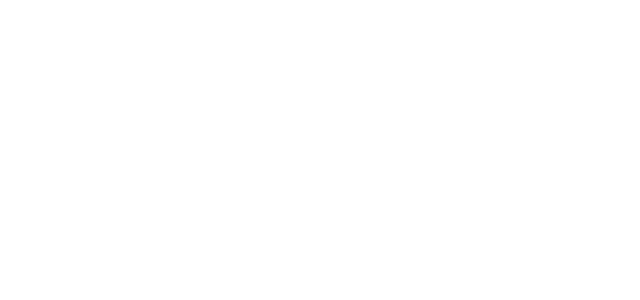
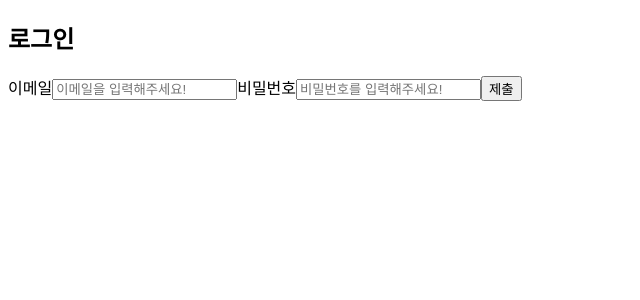
Before and after one commit to seongminn/pre-onboarding-11th-1-16, a React (Create React App) app: page /signin in a window 1280 px wide. Before the commit this address had no page. Shown: the top 300 px of the page, without its empty margins (0-640 px from the left). Built offline with nearby package versions, Linux system fonts and the light colour scheme.

Commit message:
로그인 기능 추가(유효성 검사 전)

```diff
--- a/src/App.tsx
+++ b/src/App.tsx
@@ -1,5 +1,6 @@
 import { Route, Routes } from 'react-router-dom';
 
+import Signin from '@/pages/signin';
 import Signup from '@/pages/signup';
 
 function App() {
@@ -7,6 +8,7 @@
     <div className="App">
       <Routes>
         <Route path="/signup" element={<Signup />} />
+        <Route path="/signin" element={<Signin />} />
       </Routes>
     </div>
   );
--- /dev/null
+++ b/src/pages/signin/index.tsx
@@ -0,0 +1,79 @@
+import axios from 'axios';
+import React, { ChangeEvent, FormEvent, useCallback, useState } from 'react';
+import { useNavigate } from 'react-router-dom';
+
+const Signin = () => {
+  const [email, setEmail] = useState('');
+  const [password, setPassword] = useState('');
+  const navigate = useNavigate();
+
+  const onChangeEmail = (e: ChangeEvent<HTMLInputElement>) => {
+    setEmail(e.target.value);
+  };
+
+  const onChangePassword = (e: ChangeEvent<HTMLInputElement>) => {
+    setPassword(e.target.value);
+  };
+
+  const handleSignIn = useCallback(
+    (e: FormEvent) => {
+      e.preventDefault();
+
+      axios
+        .post(
+          'https://www.pre-onboarding-selection-task.shop/auth/signin',
+          {
+            email,
+            password,
+          },
+          {
+            headers: {
+              'Content-Type': 'application/json',
+            },
+          },
+        )
+        .then((response) => {
+          const token = response.data.access_token;
+
+          localStorage.setItem('token', token);
+          navigate('/todo');
+          window.location.reload();
+        })
+        .catch((error) => {
+          console.log(error.response);
+        });
+    },
+    [email, password, navigate],
+  );
+
+  return (
+    <section>
+      <form onSubmit={handleSignIn}>
+        <h1 className="title">로그인</h1>
+        <label htmlFor="email">이메일</label>
+        <input
+          name="email"
+          type="text"
+          value={email}
+          onChange={onChangeEmail}
+          placeholder="이메일을 입력해주세요!"
+          data-testid="email-input"
+        />
+        <label htmlFor="password">비밀번호</label>
+        <input
+          name="password"
+          type="password"
+          value={password}
+          onChange={onChangePassword}
+          placeholder="비밀번호를 입력해주세요!"
+          data-testid="password-input"
+        />
+        <button type="submit" data-testid="singin-button">
+          제출
+        </button>
+      </form>
+    </section>
+  );
+};
+
+export default Signin;
```
